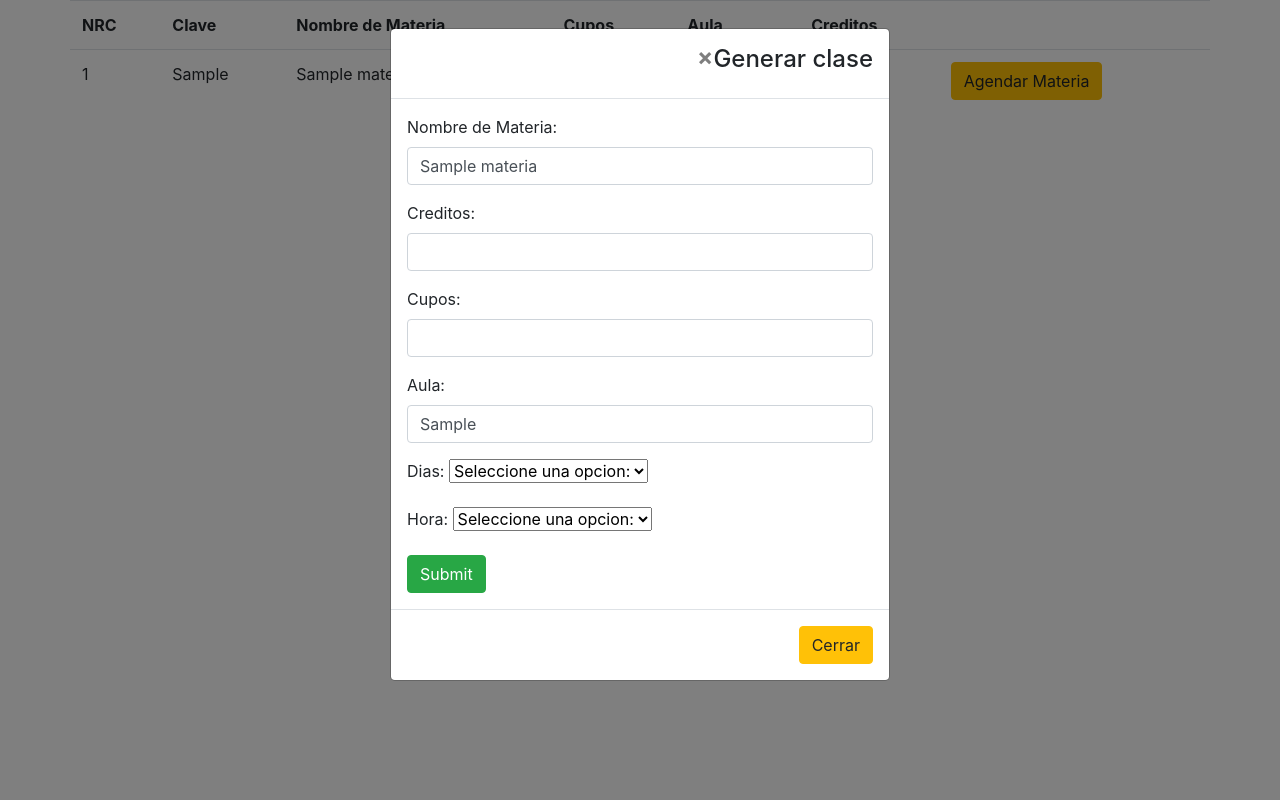
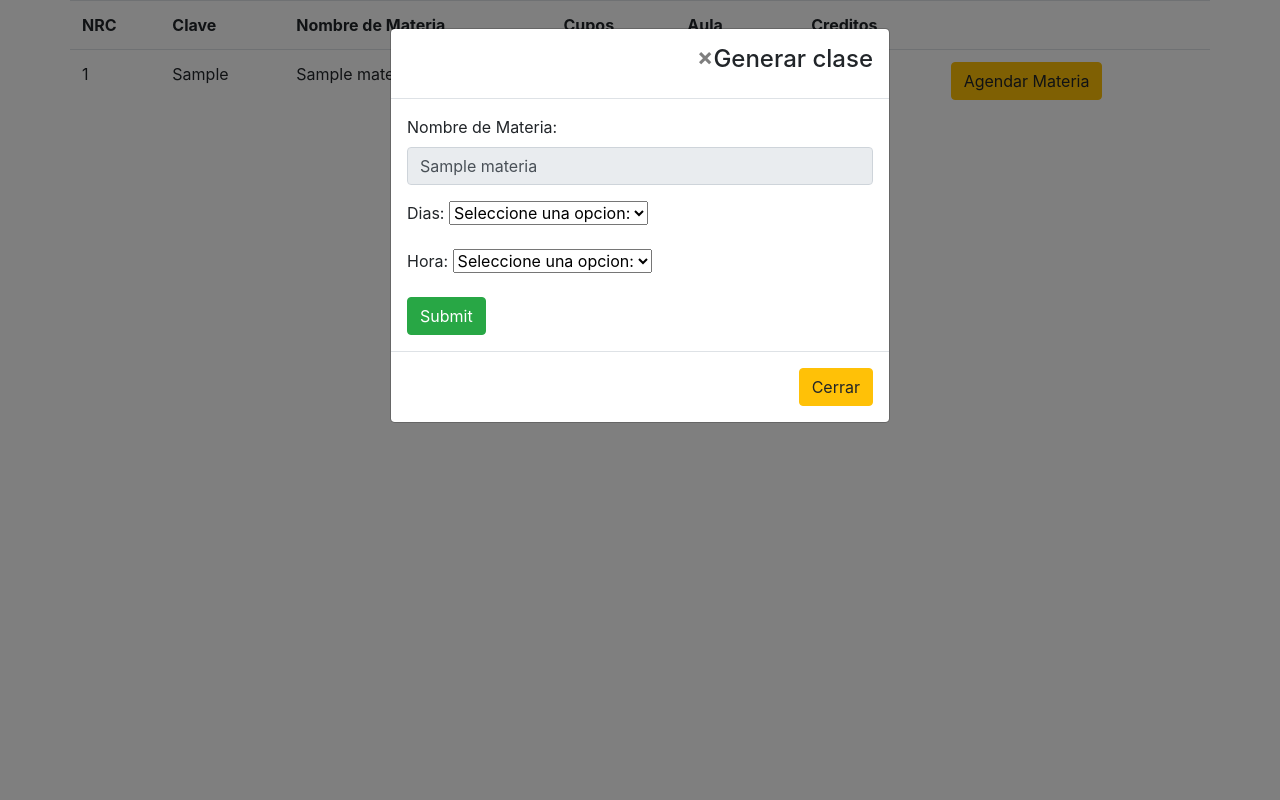
Before and after one commit to alexespm/practica3, a PHP site: page /impartir_materia.php in a window 1280 px wide, after a click on "Agendar Materia". Run offline with PHP 8.4, Linux system fonts and the light colour scheme; the visitor is signed in with stand-in values (Sample User, id 1); tables that the repository leaves empty or names only in its code hold one stand-in row (values such as "Sample post"); data that the repository does not hold is empty.

Commit message:
area maestro/materia

```diff
--- a/impartir_materia.php
+++ b/impartir_materia.php
@@ -68,28 +68,16 @@
                         <h4>Generar clase</h4>
                     </div>
                     <div class="modal-body">
-                       <form action="agendar_clase.php" method="POST">
+                       <form action="generaclase.php" method="POST">
 
                        		        <input  id="id" name="id" type="hidden" ></input>
 		                       		<div class="form-group">
 		                       			<label for="nombre">Nombre de Materia:</label>
-		                       			<input class="form-control" id="nombre" name="nombre" type="text" ></input>
-		                       		</div>
-		                       		<div class="form-group">
-		                       			<label for="creditos">Creditos:</label>
-		                       			<input class="form-control" onkeypress="solonumeros(event);" id="creditos" name="creditos" type="number" min="2" max="12"></input>
-		                       		</div>
-		                       		<div class="form-group">
-		                       			<label for="cupos">Cupos:</label>
-		                       			<input class="form-control" onkeypress="solonumeros(event);" id="cupos" name="cupos" type="number" min="20" max="40"></input>
-		                       		</div>
-		                       		<div class="form-group">
-		                       			<label for="aula">Aula:</label>
-		                       			<input class="form-control" id="aula" name="aula" type="text" ></input>
+		                       			<input class="form-control" id="nombre" name="nombre" type="text" disabled></input>
 		                       		</div>
 		                       		<div class="form-group">
 		                       			<label for="horario">Dias:</label>
-										<select>
+										<select id="dias" name="dias">
 										    <option value="0">Seleccione una opcion:</option>
 										    <?php
 												$mysqli = new mysqli("localhost", "root", "", "practica4");
@@ -102,7 +90,7 @@
 		                       		</div>
 		                       		<div class="form-group">
 		                       			<label for="horario">Hora:</label>
-										<select>
+										<select id="hora" name="hora">
 										    <option value="0">Seleccione una opcion:</option>
 										    <?php
 												$mysqli = new mysqli("localhost", "root", "", "practica4");
--- a/insertar_materia.php
+++ b/insertar_materia.php
@@ -1,6 +1,6 @@
 <?php
 include "conexion.php";
-
+session_start();
 $consulta = mysqli_query ($conn, "SELECT clave FROM materias");
 
 	$nom = $_POST['nombre'];
```
Also changed, not shown: generaclase.php (+28 -0 lines).
